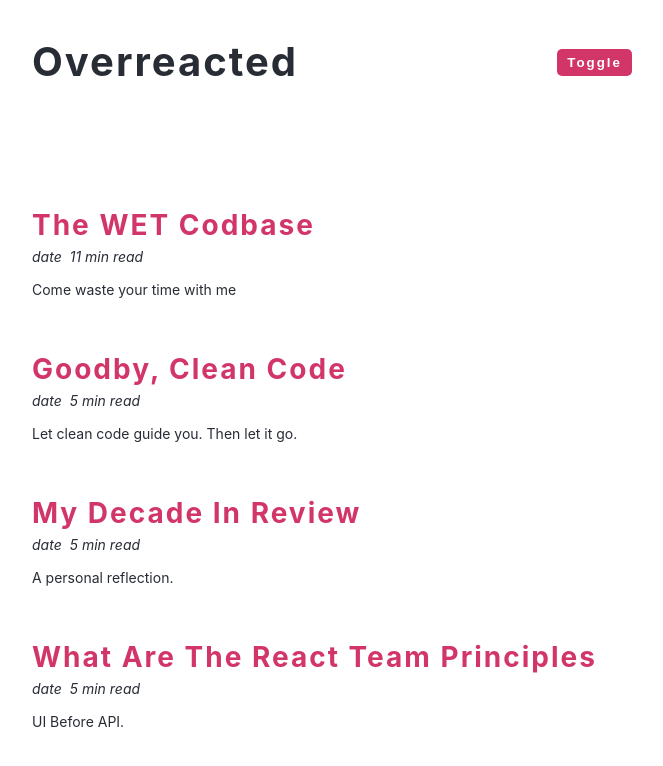
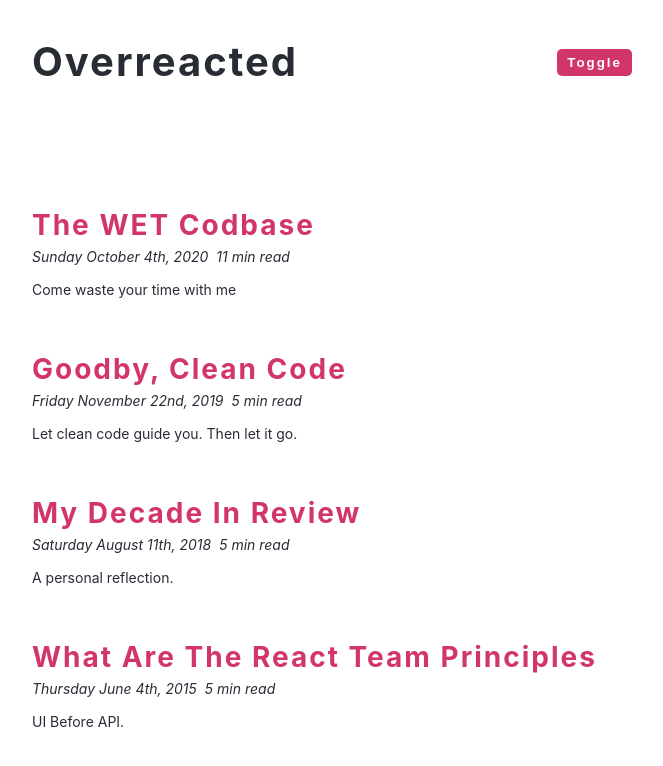
Before and after one commit to nfragiskatos/React-Dark_Mode, a React (Create React App) app: page / in a window 1280 px wide. Shown: the top 766 px of the page, without its empty margins (308-971 px from the left). Built offline with nearby package versions, Linux system fonts and the light colour scheme.

Commit message:
Added date formatting using Moment library

```diff
--- a/src/Article.js
+++ b/src/Article.js
@@ -5,7 +5,7 @@
 		<article className='post'>
 			<h2>{title}</h2>
 			<div className='post-info'>
-				<span>date</span>
+				<span>{moment(date).format('dddd MMMM Do, YYYY')}</span>
 				<span>{length} min read</span>
 			</div>
 			<p>{snippet}</p>
```
